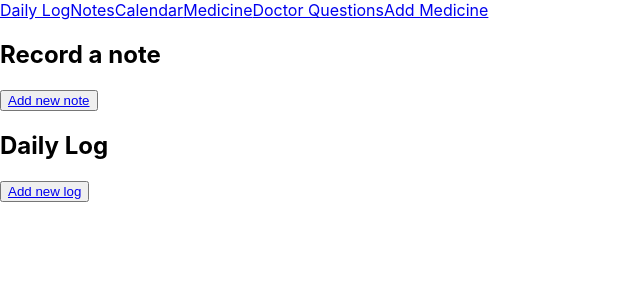
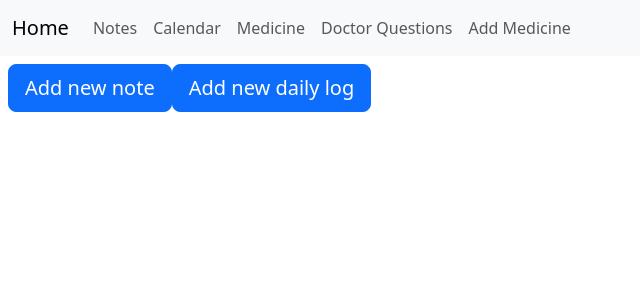
Before and after one commit to ofAiden/Team-643-ALPS, a React (Create React App) app in the folder client/: page / in a window 1280 px wide. Shown: the top 300 px of the page, without its empty margins (0-640 px from the left). Built offline with nearby package versions, Linux system fonts and the light colour scheme.

Commit message:
styled navbar, tables, and buttons

```diff
--- a/client/package.json
+++ b/client/package.json
@@ -8,6 +8,7 @@
     "@testing-library/react": "^16.2.0",
     "@testing-library/user-event": "^13.5.0",
     "axios": "^1.8.4",
+    "bootstrap": "^5.3.5",
     "moment": "^2.30.1",
     "react": "^19.0.0",
     "react-calendar": "^5.1.0",
--- a/client/src/App.js
+++ b/client/src/App.js
@@ -1,4 +1,6 @@
 import './App.css';
+import "bootstrap/dist/css/bootstrap.min.css";
+import "bootstrap/dist/js/bootstrap.bundle.min";
 import React from 'react';
 import { BrowserRouter, Routes, Route, Link } from "react-router-dom";
 import DailyLog from "./pages/Daily_Log";
@@ -15,14 +17,33 @@ function App() {
   return (
     <div className="App">
       <BrowserRouter>
-        <div> {/* navigation bar */}
+      {/* navigation bar */}
+        {/*
+        <nav>
           <Link to="/">Daily Log</Link>
           <Link to="/notes">Notes</Link>
           <Link to="/calendar">Calendar</Link>
           <Link to="/medicine">Medicine</Link>
           <Link to="/doctorquestions">Doctor Questions</Link>
           <Link to="/addmedicine">Add Medicine</Link>
-        </div>
+        </nav> */}
+        <nav class="navbar navbar-expand-lg bg-body-tertiary">
+          <div class="container-fluid">
+            <a class="navbar-brand" href="/">Home</a>
+            <button class="navbar-toggler" type="button" data-bs-toggle="collapse" data-bs-target="#navbarNavAltMarkup" aria-controls="navbarNavAltMarkup" aria-expanded="false" aria-label="Toggle navigation">
+              <span class="navbar-toggler-icon"></span>
+            </button>
+            <div class="collapse navbar-collapse" id="navbarNavAltMarkup">
+              <div class="navbar-nav">
+                <a class="nav-link" href="/notes">Notes</a>
+                <a class="nav-link" href="/calendar">Calendar</a>
+                <a class="nav-link" href="/medicine">Medicine</a>
+                <a class="nav-link" href="/doctorquestions">Doctor Questions</a>
+                <a class="nav-link" href="/addmedicine">Add Medicine</a>
+              </div>
+            </div>
+          </div>
+        </nav>
 
         <Routes>
           <Route path="/notes" element={<Notes />} />
--- a/client/src/Checkbox.js
+++ b/client/src/Checkbox.js
@@ -2,15 +2,16 @@ import './App.css';
 import { useState } from "react";
 import * as React from 'react';
 
-export default function Checkbox({label, checked, onChange})
+export default function Checkbox({label, checked, onChange}) {
 /* label: label what it is, checked: true/false, onChange function to update state */
-{
     return (
-        <div>
+        <div class="form-check">
             <label>
             {label}
             <input
+                class="form-check-input"
                 type="checkbox"
+                value=""
                 checked={checked}
                 onChange={(e) => onChange(e.target.checked)}
             />
--- a/client/src/pages/AddLog.jsx
+++ b/client/src/pages/AddLog.jsx
@@ -1,6 +1,7 @@
 import React, { useState } from "react";
 import { useNavigate } from "react-router-dom";
 import axios from "axios";
+import Checkbox from "../Checkbox.js";
 
 const AddLog = () => {
     const [log, setLog] = useState({
@@ -69,9 +70,12 @@ const AddLog = () => {
 
                 {/* Checkbox Inputs for Boolean Fields */}
                 {["sick", "high_temperature", "exercise", "headache", "chestpain", "trouble_breathing"].map((key) => (
-                    <div key={key}>
-                        <label>
+                    <div key={key} class="form-check">
+                        {/* <Checkbox label={key} checked="checked" onChange={handleCheckboxChange}></Checkbox>
+                        using Checkbox component, currently not working*/}
+                        <label class="form-check-label">
                             <input
+                                class="form-check-input"
                                 type="checkbox"
                                 name={key}
                                 checked={log[key] === 1}
--- a/client/src/pages/AddMedicine.jsx
+++ b/client/src/pages/AddMedicine.jsx
@@ -7,7 +7,7 @@ const MedicineForm = () => {
     const [selectedMedicine, setSelectedMedicine] = useState('');
     const [dosage, setDosage] = useState('');
     const [unit, setUnit] = useState('Pill/Tablet');
-    const [isActive, setIsActive] = useState(false);
+    const [isActive, setIsActive] = useState(false); //do you want to make default true
 
     // Fetch existing medicines from the backend
     useEffect(() => {
@@ -63,17 +63,21 @@ const MedicineForm = () => {
     return (
         <div>
             <h2>Add New Medicine</h2>
-            <div>
+            <form class="row g-3">
+                <div class="col-auto">
                     <input
                         type="text"
+                        class="form-control"
                         value={newMedicine}
                         onChange={(e) => setNewMedicine(e.target.value)}
                         placeholder="Enter medicine name"
                     />
-                <button type="button" onClick={handleAddMedicine}>
-                    Add Medicine
-                </button>
                 </div>
+
+                <div class="col-auto">
+                    <button type="submit" class="btn btn-primary mb-3" onClick={handleAddMedicine}>Add Medicine</button>
+                </div>
+            </form>
 
             <h2>Manage Medicines</h2>
             <form onSubmit={handleSubmit}>
@@ -118,10 +122,13 @@ const MedicineForm = () => {
                     </select>
                 </div>
 
-                <div>
+                <div class="form-check form-switch">
                     <label>
                         <input
+                            class="form-check-input"
                             type="checkbox"
+                            role="switch"
+                            id="switchCheckDefault"
                             checked={isActive}
                             onChange={(e) => setIsActive(e.target.checked)}
                         />
--- a/client/src/pages/Daily_Log.jsx
+++ b/client/src/pages/Daily_Log.jsx
@@ -35,18 +35,11 @@ import Checkbox from "../Checkbox";
 const Daily_Log = () => {
     // Note Logging
     return (
-        <div>
-            <div>
-                <h2>Record a note</h2>
-                <button>
-                    <Link to="/add">Add new note</Link>
-                </button>
-                <h2>Daily Log</h2>
-                <button>
-                    <Link to="/daily_log">Add new log</Link>
-                </button>
-            </div>
+        <div class="mx-auto p-2">
+            <Link to="/add" class="btn btn-primary btn-lg">Add new note</Link>
+            <Link to="/daily_log" class="btn btn-primary btn-lg">Add new daily log</Link>
         </div>
+
     );
 };
 
--- a/client/src/pages/DoctorQsPage.jsx
+++ b/client/src/pages/DoctorQsPage.jsx
@@ -39,8 +39,8 @@ const DoctorQuestions = () => {
     return (
         <div>
             <div>
-                <h2>Record a note</h2>
-                <table border = "1">
+                <h2>Doctor Questions</h2>
+                <table border = "1" class="table table-striped table-hover">
                     <thead>
                         <tr>
                             <th>Date</th>
@@ -54,19 +54,14 @@ const DoctorQuestions = () => {
                                 <td>{moment(note.date).format('YYYY-MM-DD')}</td>
                                 <td>{note.content}</td>
                                 <td>
-                                    <button className="delete" onClick={() => handleDelete(note.id)}>Delete</button>
-                                    <button className="update">
-                                        <Link to={`/update/${note.id}`}>Update</Link>
-                                    </button>
+                                    <Link to={`/update/${note.id}`} class="btn btn-outline-primary">Update</Link>
+                                    <button class="btn btn-outline-danger" onClick={() => handleDelete(note.id)}>Delete</button>
                                 </td>
                             </tr>
                         ))}
                     </tbody>
                 </table>
-
-                <button>
-                    <Link to="/add">Add new entry</Link>
-                </button>
+                <Link to="/add" class="btn btn-primary">Add new note</Link>
             </div>
 
             {/*what is this div below for*/}
--- a/client/src/pages/MedicinePage.jsx
+++ b/client/src/pages/MedicinePage.jsx
@@ -37,8 +37,8 @@ const Medicine = () => {
 
     return (
         <div>
-            <h2>Record a medicine</h2>
-            <table border="1">
+            <h2>Medicine Notes</h2>
+            <table border="1" class="table table-striped table-hover">
                 <thead>
                     <tr>
                         <th>Date</th>
@@ -52,18 +52,14 @@ const Medicine = () => {
                             <td>{moment(note.date).format('YYYY-MM-DD')}</td>
                             <td>{note.content}</td>
                             <td>
-                                <button className="delete" onClick={() => handleDelete(note.id)}>Delete</button>
-                                <button className="update">
-                                    <Link to={`/update/${note.id}`}>Update</Link>
-                                </button>
+                                <Link to={`/update/${note.id}`} class="btn btn-outline-primary">Update</Link>
+                                <button class="btn btn-outline-danger" onClick={() => handleDelete(note.id)}>Delete</button>
                             </td>
                         </tr>
                     ))}
                 </tbody>
             </table>
-            <button>
-                <Link to="/add">Add new entry</Link>
-            </button>
+            <Link to="/add" class="btn btn-primary">Add new note</Link>
         </div>
     );
 };
--- a/client/src/pages/Notes.jsx
+++ b/client/src/pages/Notes.jsx
@@ -37,8 +37,8 @@ const Notes = () => {
 
     return (
         <div>
-            <h2>Record a note</h2>
-            <table border="1">
+            <h2>Notes</h2>
+            <table border="1" class="table table-striped table-hover">
                 <thead>
                     <tr>
                         <th>Date</th>
@@ -52,18 +52,14 @@ const Notes = () => {
                             <td>{moment(note.date).format('YYYY-MM-DD')}</td>
                             <td>{note.content}</td>
                             <td>
-                                <button className="delete" onClick={() => handleDelete(note.id)}>Delete</button>
-                                <button className="update">
-                                    <Link to={`/update/${note.id}`}>Update</Link>
-                                </button>
+                                <Link to={`/update/${note.id}`} class="btn btn-outline-primary">Update</Link>
+                                <button class="btn btn-outline-danger" onClick={() => handleDelete(note.id)}>Delete</button>
                             </td>
                         </tr>
                     ))}
                 </tbody>
             </table>
-            <button>
-                <Link to="/add">Add new entry</Link>
-            </button>
+            <Link to="/add" class="btn btn-primary">Add new entry</Link>
         </div>
     );
 };
```
Also changed, not shown: 1 other file (tests, documents, lock files or other folders). Lines whose indentation alone changed are shown as unchanged.
